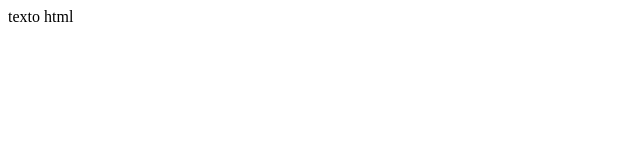
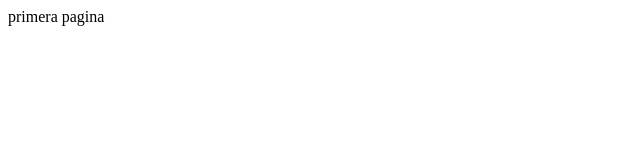
Before and after one commit to jferrante1975/gitCurso, a plain HTML site: page index.html in a window 1280 px wide. Shown: the full height of the page, 0-640 px from the left. Drawn offline with Linux system fonts and the light colour scheme.

```diff
--- a/index.html
+++ b/index.html
@@ -1,3 +1,3 @@
 <html>
-    texto html
+    primera pagina
 </html>
```
